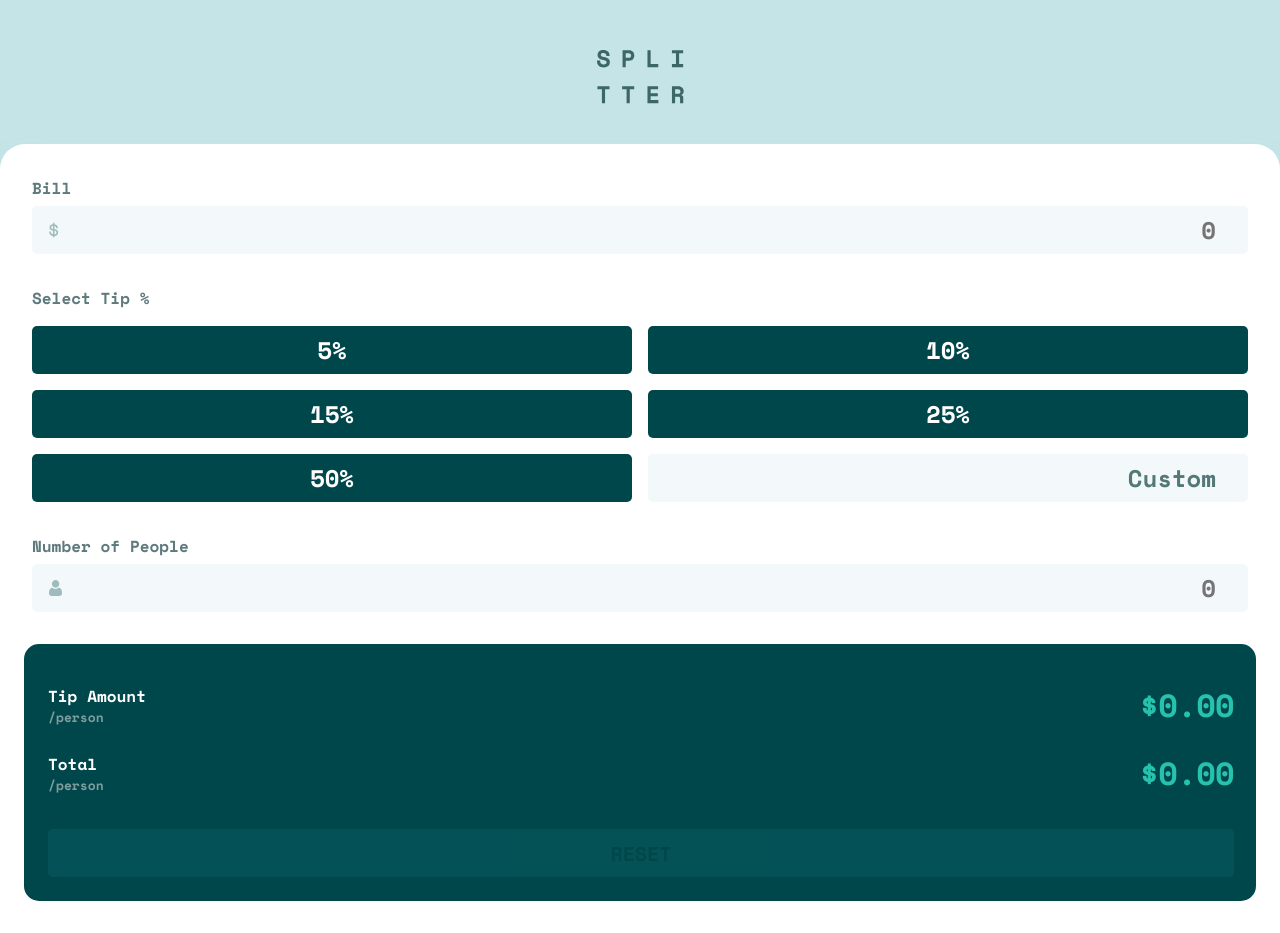
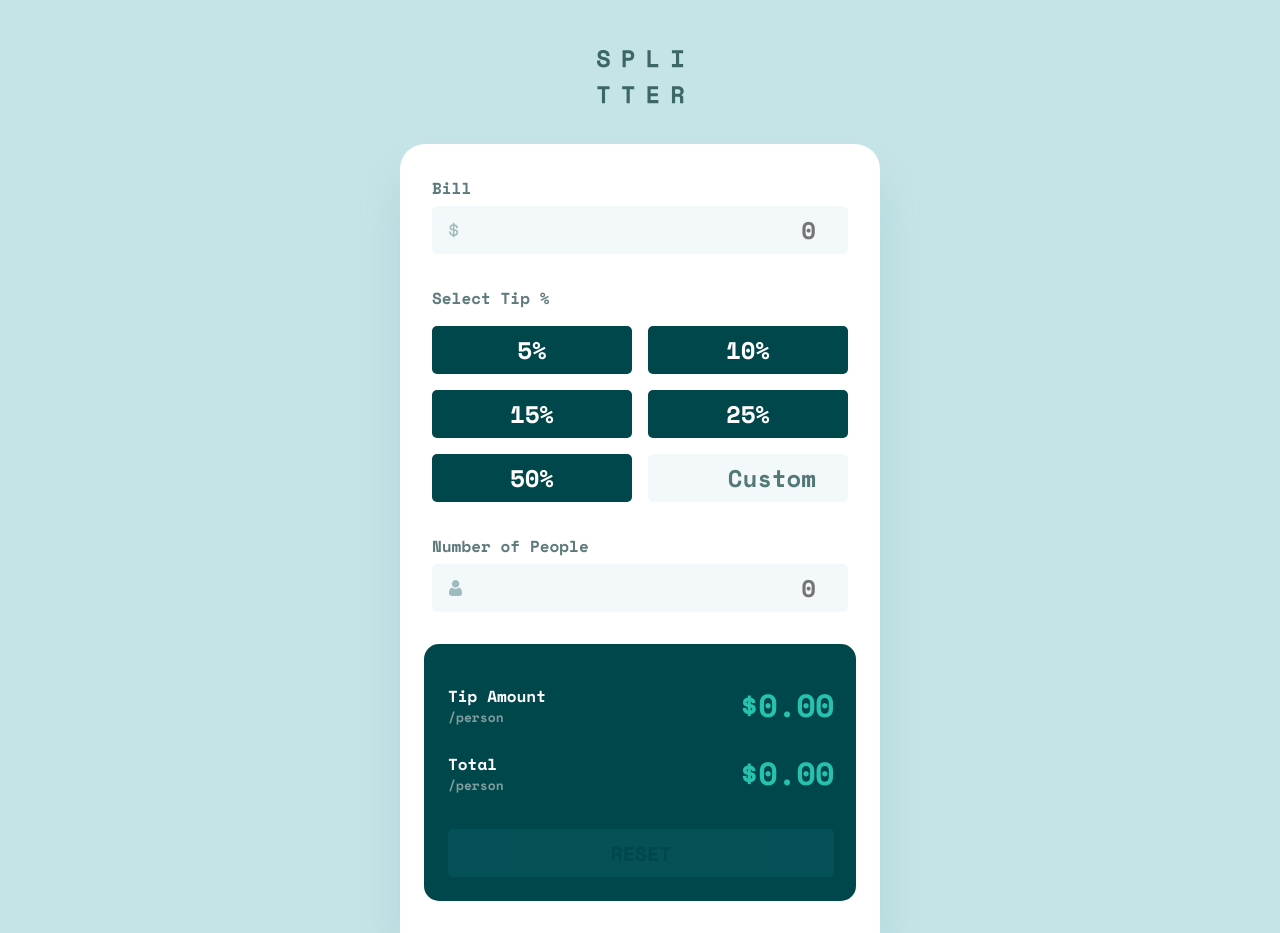
Before and after one commit to vanderms/tip-calculator, a React (Create React App) app: page / in a window 1280 px wide. Built offline with nearby package versions, Linux system fonts and the light colour scheme.

Commit message:
implement tablet design

```diff
--- a/src/styles/index.scss
+++ b/src/styles/index.scss
@@ -45,7 +45,7 @@ input[type='number'] {
 }
 
 .nv-calculator {
-  width: 100%;
+  width: Min(100%, 480px);
   margin-top: 40px;
   padding: 32px;
 
```
